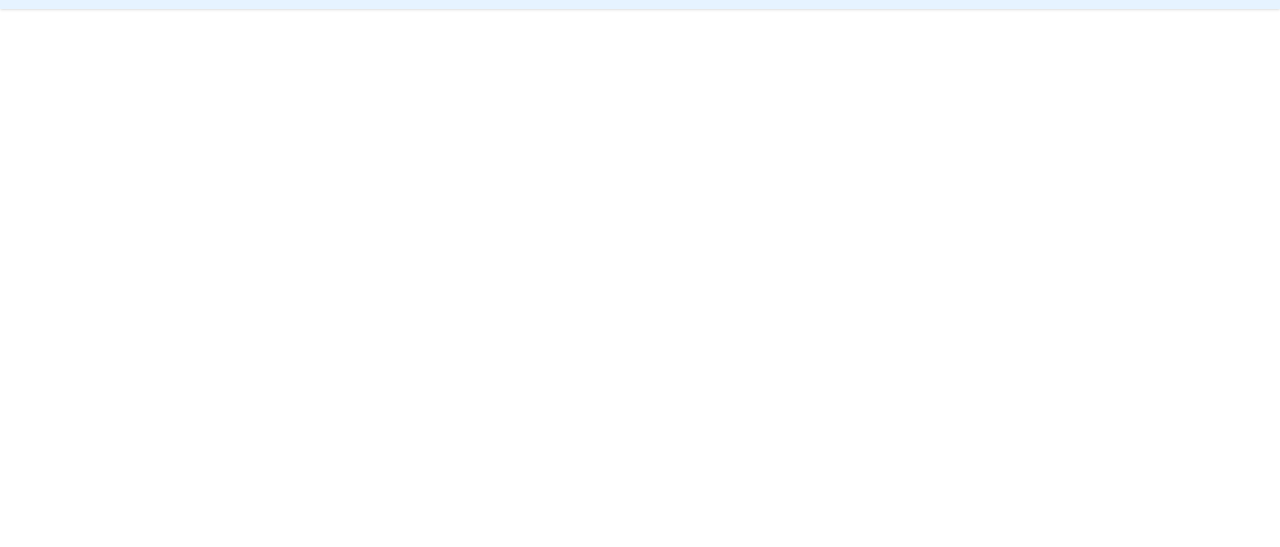
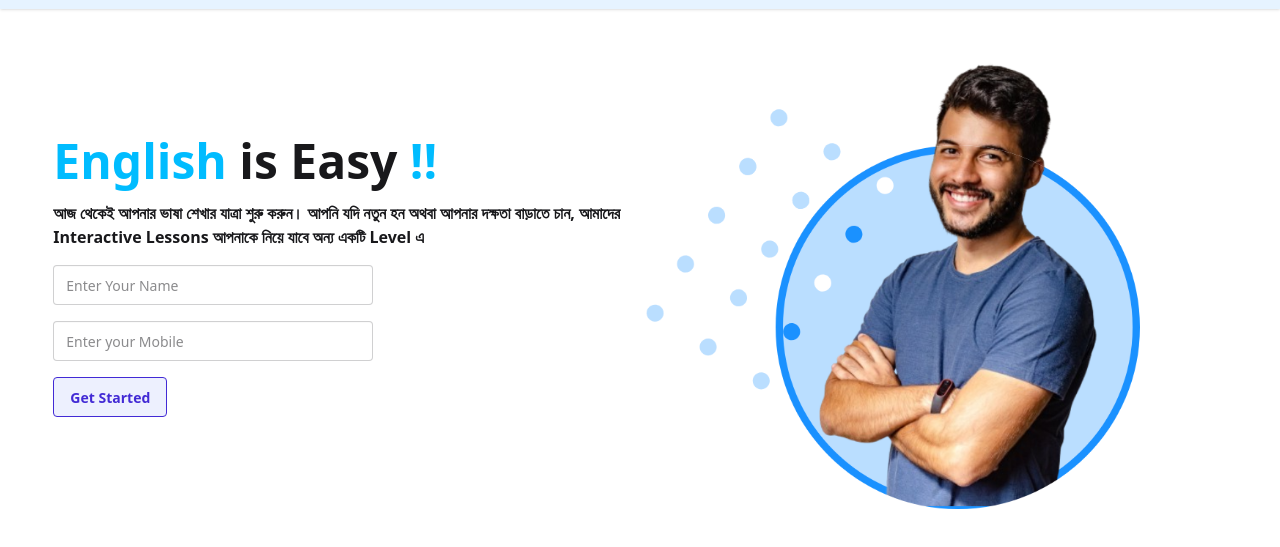
Before and after one commit to dev-riaz/Eglish-janala, a plain HTML site: page index.html in a window 1280 px wide. Shown: the part 55-602 px from the top of the page. Drawn offline with nearby package versions, Linux system fonts and the light colour scheme.

Commit message:
banar section design complet

```diff
--- a/index.html
+++ b/index.html
@@ -58,7 +58,24 @@
         </div>
     </header>
     <main>
+        <section class="w-11/12 mx-auto">
+            <div class="flex-col-reverse flex md:flex-row items-center justify-between">
+                <div class="flex-1 space-y-4">
+                    <h1 class="text-5xl font-bold"><span class="text-[#00BCFF]">English<span class="text-[#18181B]"> is Easy</span> !!</span></h1>
+                    <p class="font-bangla font-bold">আজ থেকেই আপনার ভাষা শেখার যাত্রা শুরু করুন। আপনি যদি নতুন হন অথবা আপনার দক্ষতা বাড়াতে চান, আমাদের
+                        Interactive Lessons আপনাকে নিয়ে যাবে অন্য একটি Level এ</p>
+                    <div class="flex flex-col space-y-4">
+                        <input type="text" class="input" placeholder="Enter Your Name" />
 
+                        <input type="number" class="input" placeholder="Enter your Mobile" />
+                    </div>
+                    <button class="btn btn-soft btn-primary border-[#422AD5] ">Get Started</button>
+                </div>
+                <div class="flex-1">
+                    <img class="w-11/12" src="./assets/hero-student.png" alt="">
+                </div>
+            </div>
+        </section>
     </main>
     <footer>
 
```
